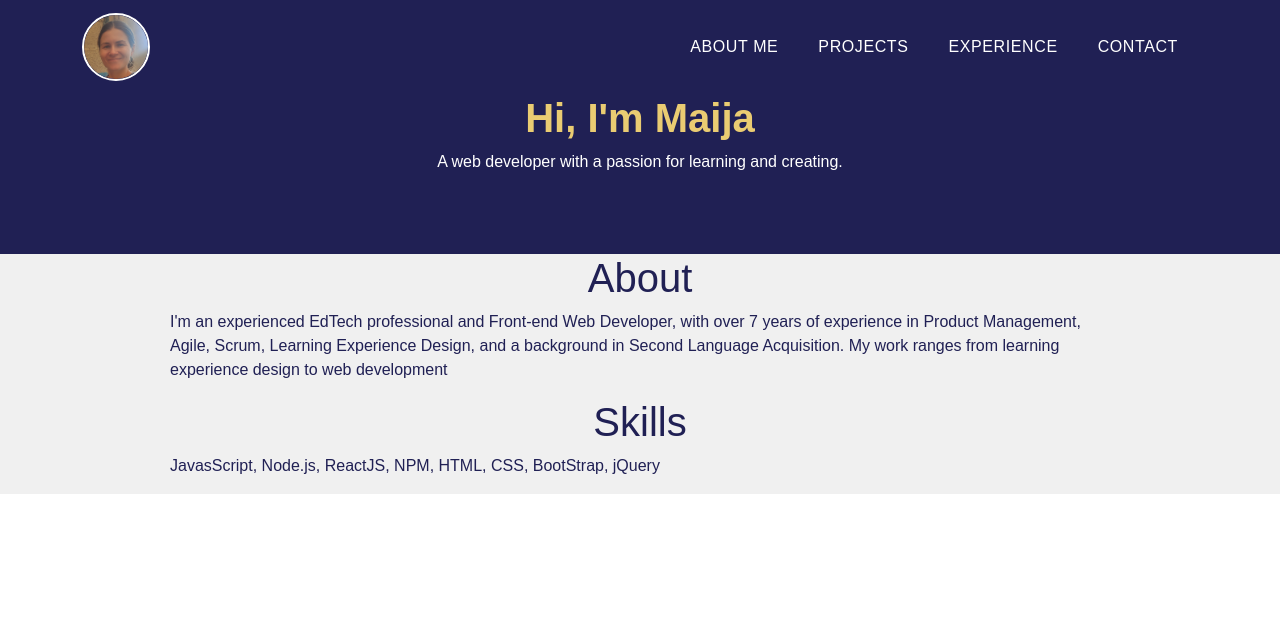
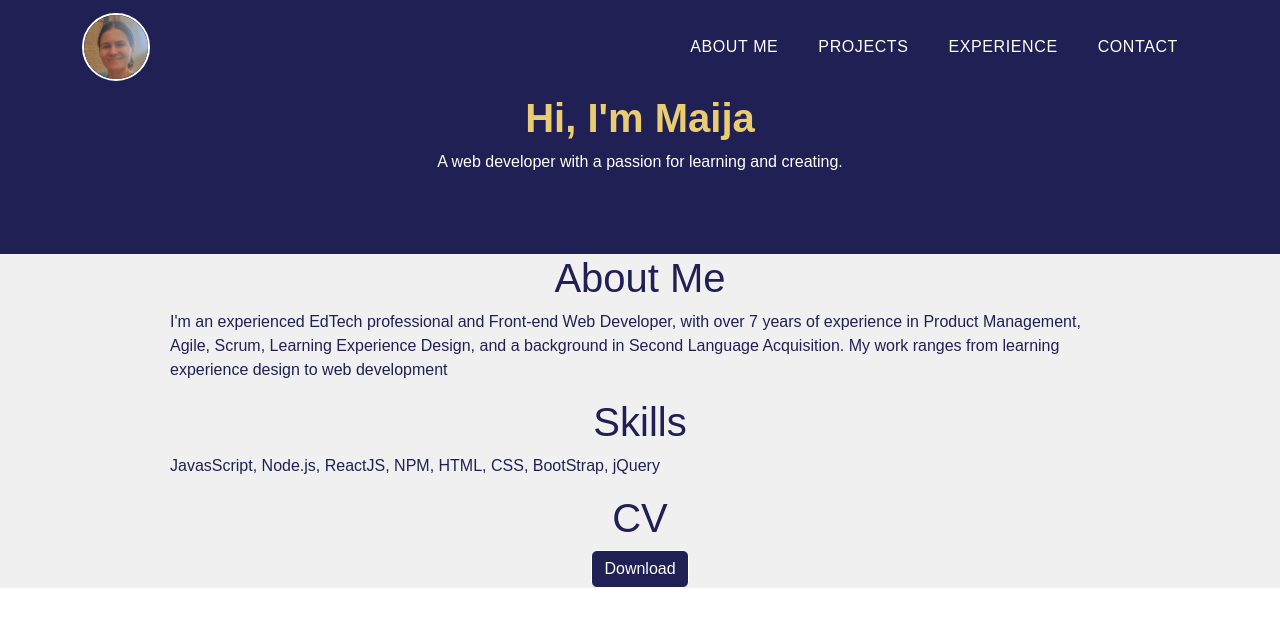
Before and after one commit to maijako/portfolio, a React (Create React App) app in the folder portfolio-app/: page / in a window 1280 px wide. Shown: the top 626 px of the page. Built offline with nearby package versions, Linux system fonts and the light colour scheme.

Commit message:
add a component with props for projects

```diff
--- a/portfolio-app/src/pages/Contact.js
+++ b/portfolio-app/src/pages/Contact.js
@@ -1,8 +1,12 @@
-import React from 'react'
+import React from 'react';
+import "../styles/Contact.css";
 
 function Contact() {
   return (
-    <div>Contact</div>
+    <div className="wrapper">
+      <h1>Contact Me</h1>
+
+      </div>
   )
 }
 
--- a/portfolio-app/src/pages/Experience.js
+++ b/portfolio-app/src/pages/Experience.js
@@ -51,7 +51,7 @@ function Experience() {
 
         <VerticalTimelineElement className="vertical-timeline-element--education"
         date="2022 - Present"
-        iconStyle={{background: "rgb(32, 32, 84)"}}
+        iconStyle={{background: "rgb(234, 204, 114)"}}
         >
           <h3 className="vertical-timeline-element-title">Digital Product Manager </h3>
           <p>Pearson | UK </p>
@@ -59,7 +59,7 @@ function Experience() {
 
         <VerticalTimelineElement className="vertical-timeline-element--education"
         date="2020"
-        iconStyle={{background: "rgb(32, 32, 84)"}}
+        iconStyle={{background: "rgb(234, 204, 114)"}}
         >
           <h3 className="vertical-timeline-element-title">Senior Learning Designer</h3>
           <p>Aula Education | UK </p>
@@ -67,7 +67,7 @@ function Experience() {
 
         <VerticalTimelineElement className="vertical-timeline-element--education"
         date="2015 - 2022"
-        iconStyle={{background: "rgb(32, 32, 84)"}}
+        iconStyle={{background: "rgb(234, 204, 114)"}}
         >
           <h3 className="vertical-timeline-element-title">Senior Assessment Manager</h3>
           <p>Cambridge University Press & Assessment | UK </p>
--- a/portfolio-app/src/pages/Home.js
+++ b/portfolio-app/src/pages/Home.js
@@ -5,7 +5,7 @@ function Home() {
   return (
     <div className="wrapper">
       <div className="about">
-        <h1> About </h1>
+        <h1> About Me </h1>
         <p>
         I'm an experienced EdTech professional and Front-end Web Developer, with over 7 years of experience in Product Management, Agile, Scrum, Learning Experience Design, and a background in Second Language Acquisition. My work ranges from learning experience design to web development
         </p>
@@ -16,6 +16,13 @@ function Home() {
           JavasScript, Node.js, ReactJS, NPM, HTML, CSS, BootStrap, jQuery
         </p>
       </div>
+      <div className="CV">
+        <h1>CV</h1>
+      <div className="buttoncontainer">
+        <a href="../assets/pdf/MKozlova-Dev-CV.pdf" download="" className="btn btn-primary">Download
+        </a>
+      </div>
+      </div>
     </div>
   )
 }
--- a/portfolio-app/src/pages/Projects.js
+++ b/portfolio-app/src/pages/Projects.js
@@ -1,8 +1,15 @@
-import React from 'react'
+import React from 'react';
+import "../styles/Projects.css";
 
 function Projects() {
   return (
-    <div>Projects</div>
+    <div className="wrapper projects">
+      <h1>Projects</h1>
+      <div className="orjectList">
+
+      </div>
+
+      </div>
   )
 }
 
--- /dev/null
+++ b/portfolio-app/src/styles/Contact.css
@@ -0,0 +1,20 @@
+
+.wrapper{
+    margin-right: auto;
+    margin-left: auto;
+    max-width: 960px;
+    padding-right: 10px;
+    padding-left: 10px;
+}
+/* .wrapper > .about > .skills {
+    display: flex;
+} */
+
+h1 {
+    text-align: center;
+}
+
+h1,
+p {
+ color: var(--primary-blue);
+}
--- a/portfolio-app/src/styles/Home.css
+++ b/portfolio-app/src/styles/Home.css
@@ -18,3 +18,18 @@ h1,
 p {
  color: var(--primary-blue);
 }
+
+.buttoncontainer {
+    display: flex;
+    justify-content: center;
+  }
+
+  .btn-primary {
+    background-color: var(--primary-blue) !important;
+    border-color: var(--primary-white) !important;
+  }
+
+  .btn-primary:hover {
+    background-color: var(--primary-orange) !important;
+    border-color: var(--primary-white) !important;
+  }
--- /dev/null
+++ b/portfolio-app/src/styles/Projects.css
@@ -0,0 +1,20 @@
+
+.wrapper{
+    margin-right: auto;
+    margin-left: auto;
+    max-width: 960px;
+    padding-right: 10px;
+    padding-left: 10px;
+}
+/* .wrapper > .about > .skills {
+    display: flex;
+} */
+
+h1 {
+    text-align: center;
+}
+
+h1,
+p {
+ color: var(--primary-blue);
+}
```
Also changed, not shown: portfolio-app/src/components/ProjectItem.js (added, +12 -0 lines).
